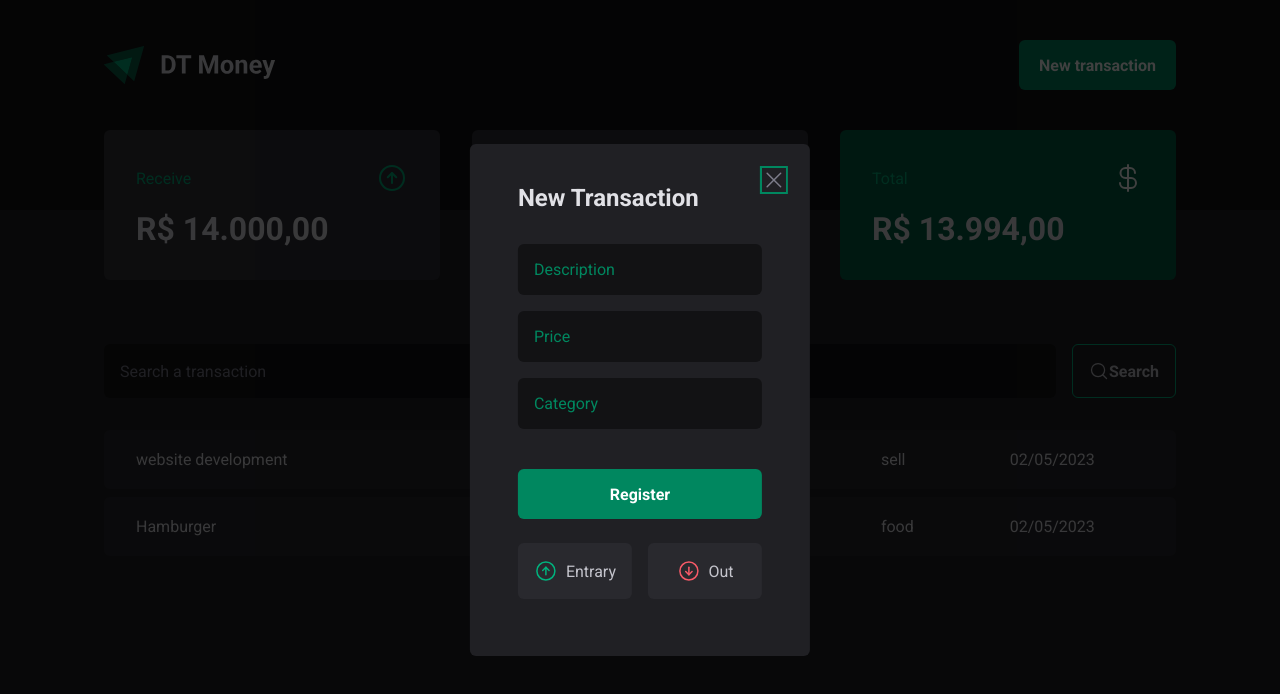
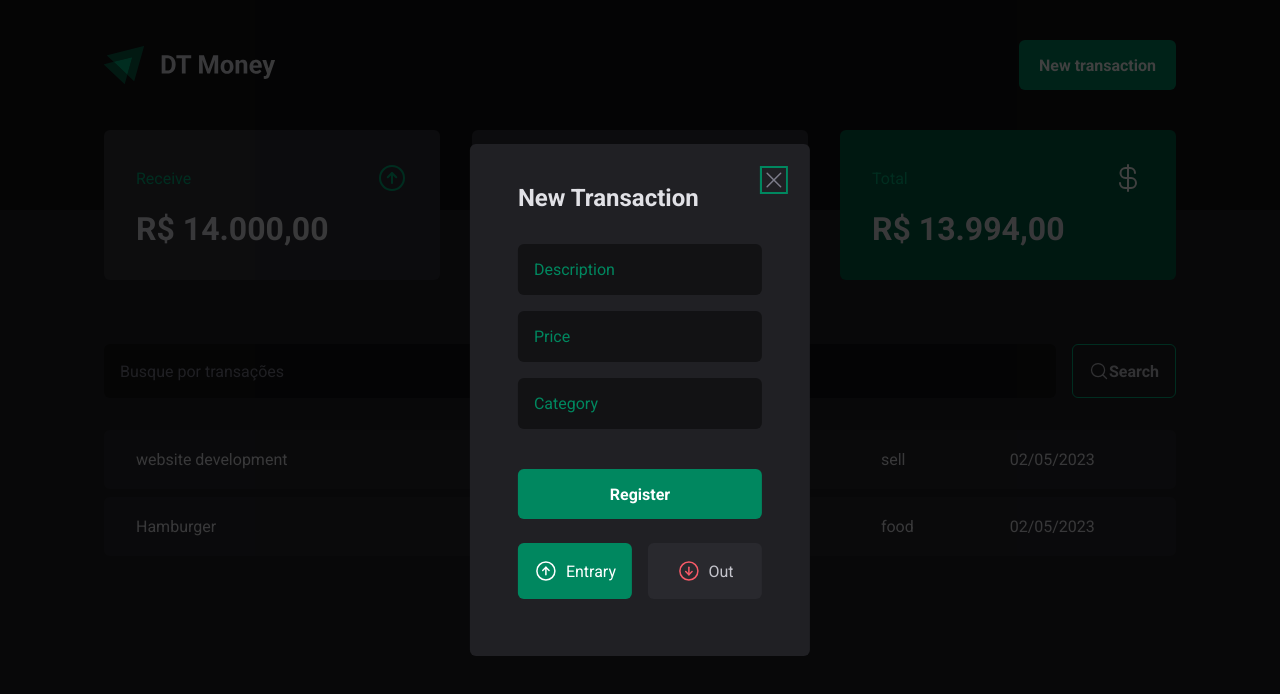
Before and after one commit to zanonijordan/dt-money, a React (Vite) app: page / in a window 1280 px wide. Both pictures are taken after a click on the button "New transaction". Shown: the top 694 px of the page. Built offline with nearby package versions, Linux system fonts and the light colour scheme; data requests are answered from the project's data file.

Commit message:
Changes SearchForm

```diff
--- a/src/components/NewTransactionModal/index.tsx
+++ b/src/components/NewTransactionModal/index.tsx
@@ -2,7 +2,7 @@ import * as Dialog from '@radix-ui/react-dialog'
 import { ArrowCircleDown, ArrowCircleUp, X } from 'phosphor-react'
 import * as z from 'zod'
 import { zodResolver } from '@hookform/resolvers/zod'
-import { useForm } from 'react-hook-form'
+import { Controller, useForm } from 'react-hook-form'
 
 import {
   CloseButton,
@@ -16,7 +16,7 @@ const newTransactionFormSchema = z.object({
   description: z.string(),
   price: z.number(),
   category: z.string(),
-  // type: z.enum(['income', 'outcome']),
+  type: z.enum(['income', 'outcome']),
 })
 type NewTransactionFormInputs = z.infer<typeof newTransactionFormSchema>
 
@@ -26,11 +26,15 @@ export type NewTransactionModalProps = {
 
 export const NewTransactionModal = ({ title }: NewTransactionModalProps) => {
   const {
+    control,
     register,
     handleSubmit,
     formState: { isSubmitting },
   } = useForm<NewTransactionFormInputs>({
     resolver: zodResolver(newTransactionFormSchema),
+    defaultValues: {
+      type: 'income',
+    },
   })
 
   async function handleCreateNewTransaction(data: NewTransactionFormInputs) {
@@ -68,7 +72,15 @@ export const NewTransactionModal = ({ title }: NewTransactionModalProps) => {
             Register
           </button>
 
-          <TransactionType>
+          <Controller
+            control={control}
+            name="type"
+            render={({ field }) => {
+              return (
+                <TransactionType
+                  onValueChange={field.onChange}
+                  value={field.value}
+                >
                   <TransactionTypeButton variant="income" value="income">
                     <ArrowCircleUp size={24} /> Entrary
                   </TransactionTypeButton>
@@ -76,6 +88,9 @@ export const NewTransactionModal = ({ title }: NewTransactionModalProps) => {
                     <ArrowCircleDown size={24} /> Out
                   </TransactionTypeButton>
                 </TransactionType>
+              )
+            }}
+          />
         </form>
       </Content>
     </Dialog.Portal>
--- a/src/components/SearchForm/index.tsx
+++ b/src/components/SearchForm/index.tsx
@@ -1,15 +1,37 @@
 import { MagnifyingGlass } from 'phosphor-react'
 import { SearchFormContainer } from './styles'
+import { useContext } from 'react'
+import { TransactionContext } from '../../contexts/TransactionsContext'
+import * as z from 'zod'
+import { useForm } from 'react-hook-form'
+import { zodResolver } from '@hookform/resolvers/zod'
 
-export type SearchFormProps = {
-  title?: string
-}
+const searchFormSchema = z.object({
+  query: z.string(),
+})
+type SearchFormInputs = z.infer<typeof searchFormSchema>
 
-export const SearchForm = ({ title }: SearchFormProps) => {
+export function SearchForm() {
+  const { fetchTransactions } = useContext(TransactionContext)
+
+  const {
+    register,
+    handleSubmit,
+    formState: { isSubmitting },
+  } = useForm<SearchFormInputs>({
+    resolver: zodResolver(searchFormSchema),
+  })
+  async function handleSearchTransactions(data: SearchFormInputs) {
+    await fetchTransactions(data.query)
+  }
   return (
-    <SearchFormContainer>
-      <input type="text" placeholder="Search a transaction" />
-      <button type="submit">
+    <SearchFormContainer onSubmit={handleSubmit(handleSearchTransactions)}>
+      <input
+        type="text"
+        placeholder="Busque por transações"
+        {...register('query')}
+      />
+      <button type="submit" disabled={isSubmitting}>
         <MagnifyingGlass size={20} />
         Search
       </button>
--- a/src/contexts/TransactionsContext.tsx
+++ b/src/contexts/TransactionsContext.tsx
@@ -10,6 +10,7 @@ interface Transaction {
 }
 interface TransactionContextType {
   transactions: Transaction[]
+  fetchTransactions: (query?: string) => Promise<void>
 }
 interface TransactionProviderTypes {
   children: ReactNode
@@ -18,16 +19,20 @@ export const TransactionContext = createContext({} as TransactionContextType)
 
 export function TransactionProvider({ children }: TransactionProviderTypes) {
   const [transactions, setTransactions] = useState<Transaction[]>([])
+  async function fetchTransactions(query?: string) {
+    const url = new URL('http://localhost:3333/transactions')
+    if (query) {
+      url.searchParams.append('q', query)
+    }
+    const response = await fetch(url)
+    const data = await response.json()
+    setTransactions(data)
+  }
   useEffect(() => {
-    async function loadTransaction() {
-      const response = await fetch('http://localhost:3333/transactions')
-      const data = await response.json()
-      setTransactions(data)
-    }
-    loadTransaction()
+    fetchTransactions()
   }, [])
   return (
-    <TransactionContext.Provider value={{ transactions }}>
+    <TransactionContext.Provider value={{ transactions, fetchTransactions }}>
       {children}
     </TransactionContext.Provider>
   )
```
Lines whose indentation alone changed are shown as unchanged.
